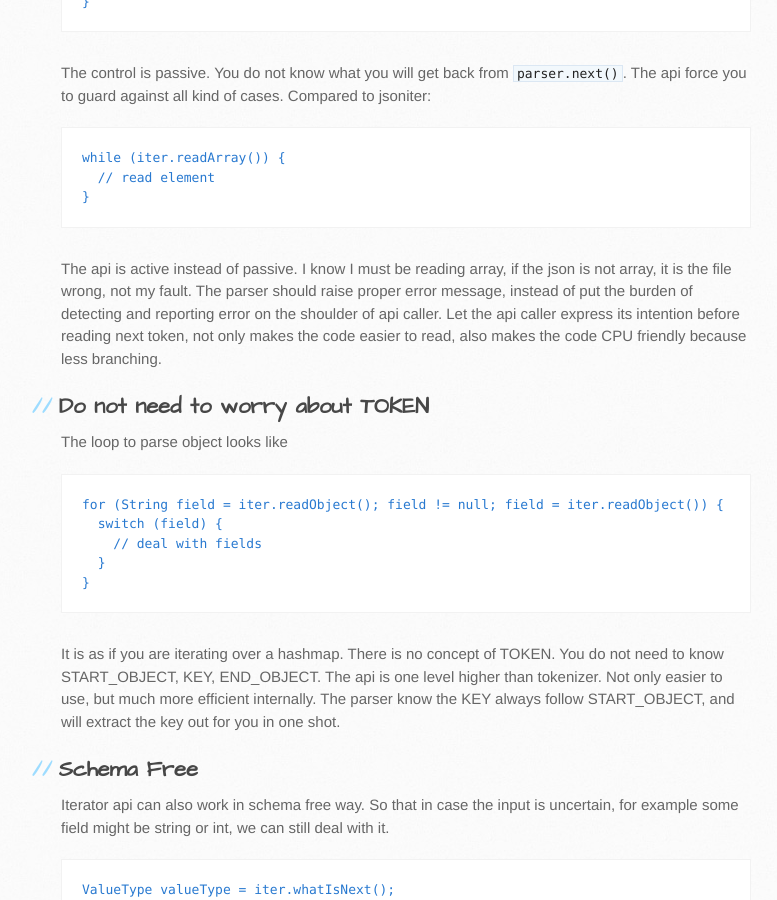
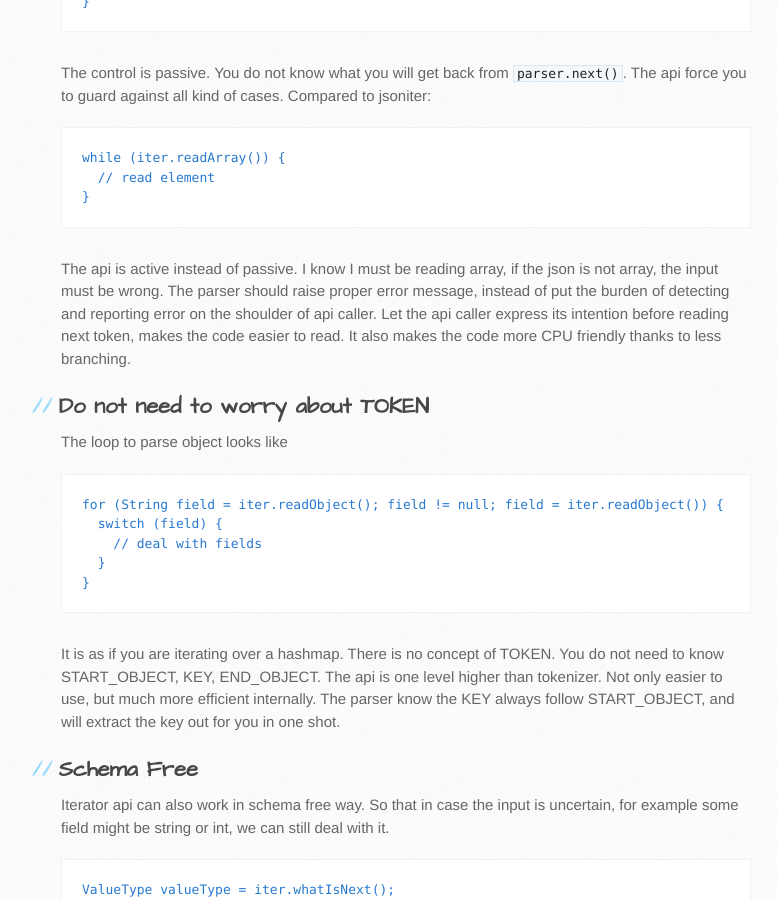
Before and after one commit to json-iterator/json-iterator.github.io, a Jekyll site: the page built from api.md, in a window 1280 px wide and 900 px high, scrolled down 3136 px. Shown: the whole window, without its empty margins (109-886 px from the left). Built offline with Jekyll 4.4.1, drawn with Linux system fonts in a browser that asks for light colours.

Commit message:
Update api.md

````diff
--- a/api.md
+++ b/api.md
@@ -139,7 +139,7 @@ while (iter.readArray()) {
 }
 ```
 
-The api is active instead of passive. I know I must be reading array, if the json is not array, it is the file wrong, not my fault. The parser should raise proper error message, instead of put the burden of detecting and reporting error on the shoulder of api caller. Let the api caller express its intention before reading next token, not only makes the code easier to read, also makes the code CPU friendly because less branching.
+The api is active instead of passive. I know I must be reading array, if the json is not array, the input must be wrong. The parser should raise proper error message, instead of put the burden of detecting and reporting error on the shoulder of api caller. Let the api caller express its intention before reading next token, makes the code easier to read. It also makes the code more CPU friendly thanks to less branching.
 
 ## Do not need to worry about TOKEN
 
````
